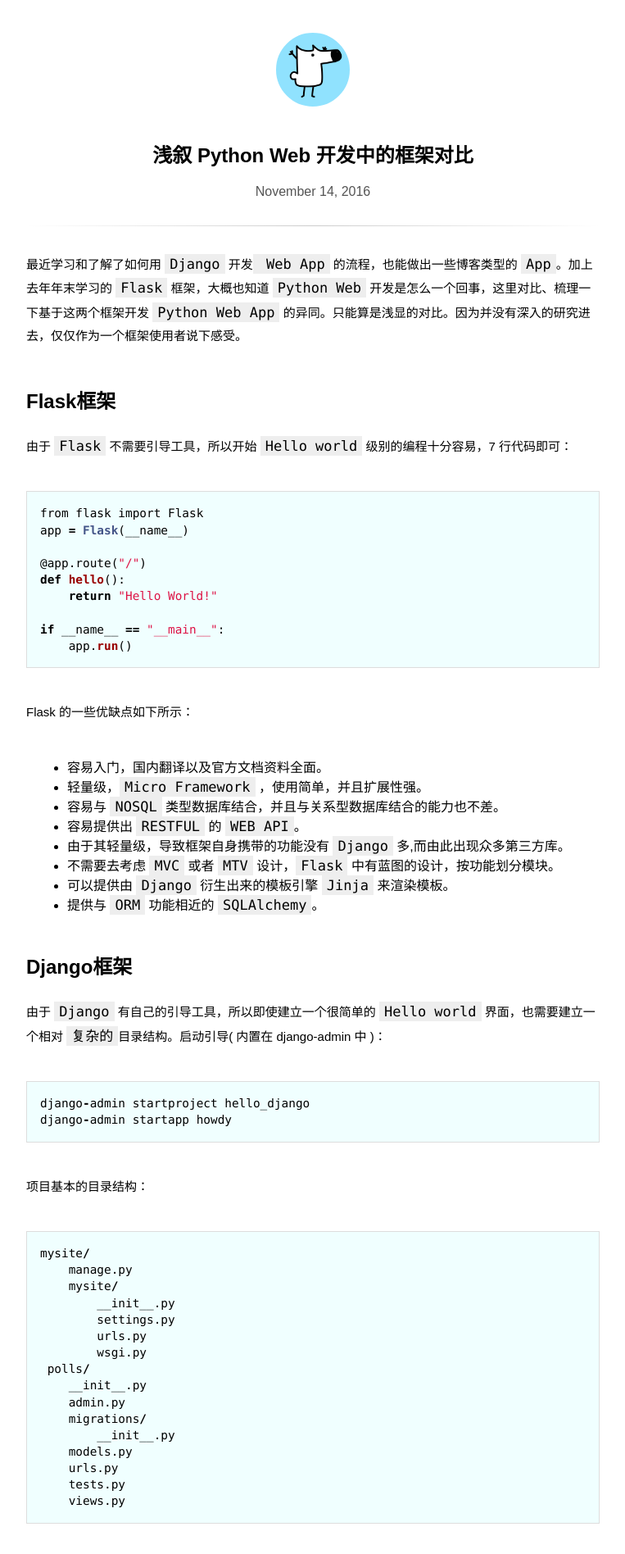
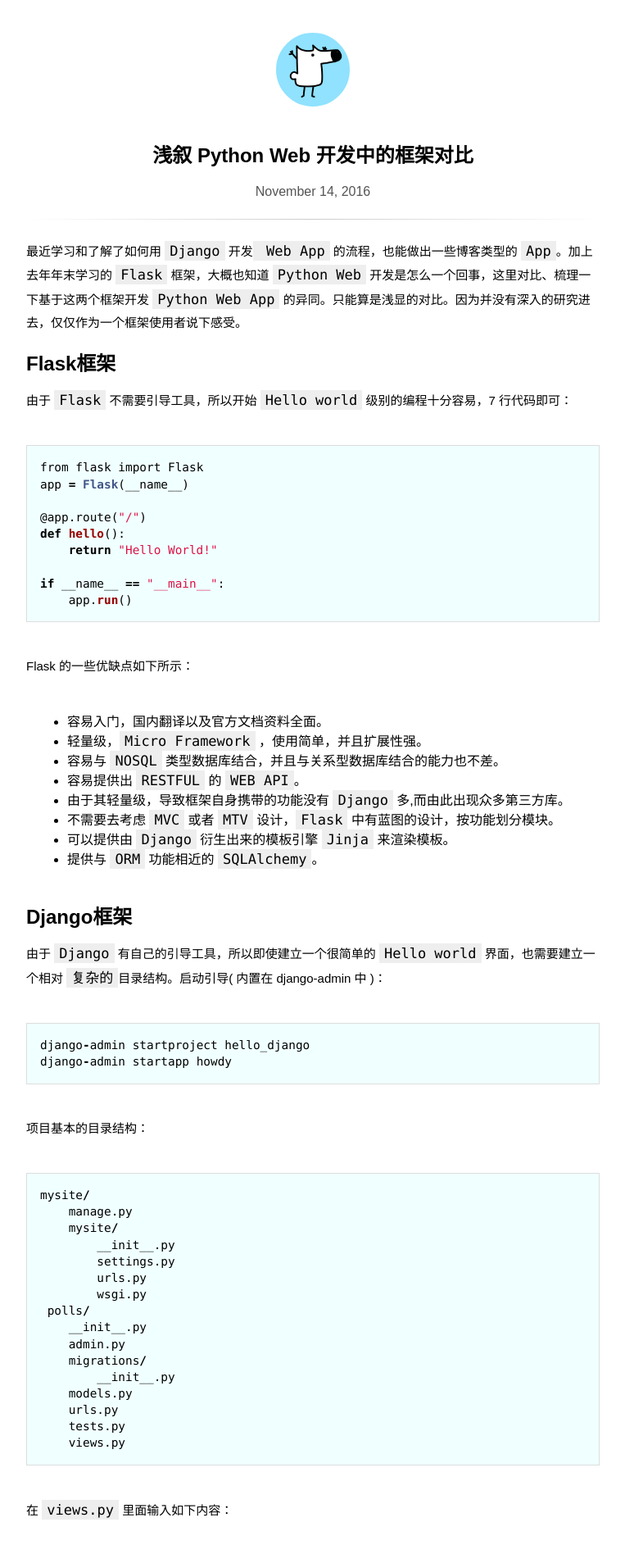
Before and after one commit to wuchangfeng/wuchangfeng.github.io, a Jekyll site: the page built from _posts/2016-11-14--talk-about-django-and-flask.md, in a window 1280 px wide. Shown: the top 1896 px of the page at 82% size, without its empty margins (258-1021 px from the left). Built offline with Jekyll 4.4.1, drawn with Linux system fonts in a browser that asks for light colours; some web fonts are replaced; comment, search, counter and statistics services are not loaded; some of the changed text lies outside the part shown.

Commit message:
blog update

```diff
--- a/_posts/2016-11-14--talk-about-django-and-flask.md
+++ b/_posts/2016-11-14--talk-about-django-and-flask.md
@@ -99,9 +99,9 @@
 
 Django 的一些优缺点如下所示：
 
-- 活跃开源的社区、大量的实例 App、开发文档。
-- Django 自带模板引擎和 ORM 方便开发，但是同时导致 Django 看起来有点厚重。
-- Django 与关系型数据库结合非常好，但是与非关系型数据库结合就没有 Flask 那么好了。
+- 活跃开源的社区、大量的实例 `App`、开发文档。
+- Django 自带模板引擎和 `ORM` 方便开发，但是同时导致 Django 看起来有点厚重。
+- Django 与关系型数据库结合非常好，但是与非关系型数据库结合就没有 `Flask` 那么好了。
 - Django 后台管理及其方便，容易设定角色，几乎写很少的代码，就可以获得很丰富的后台功能权限。
 - Django 由于存在年限的问题，成熟，稳定，靠谱。
 
@@ -120,7 +120,7 @@
 ## 工具及部署
 
 - `PyCharm` 开发工具的不二选择
-- Django1.9 & Flask & Python3.4
-- 虚拟环境以及 Git 和 GitHub 账号
+- `Django1.9 & Flask & Python3.4`
+- 虚拟环境以及 `Git` 和 `GitHub` 账号
 - 免费的部署平台 `Heroku` 和 `pythonanywhere`
 - 自动化部署 `WebHook`
--- a/_sass/main.scss
+++ b/_sass/main.scss
@@ -14,7 +14,7 @@
 h3,
 h4,
 h5 {
-  margin: 45px 0 25px;
+  margin: 15px 0 5px;
 }
 
 .cnzz {
@@ -106,7 +106,7 @@
 
 blockquote {
   border-left: 5px solid #CCCCCC;
-  margin: 40px 0;
+  margin: 20px 0;
   padding: 5px 30px;
   background: #EEEEEE;
 }
@@ -315,7 +315,7 @@
 table {
   width: 100%;
   table-layout: fixed;
-  margin: 45px 0;
+  margin: 25px 0;
   thead {
     background: #F2F2F2;
   }
@@ -346,7 +346,7 @@
     background: -webkit-linear-gradient(left, rgba(255, 255, 255, 0), #CCCCCC, rgba(255, 255, 255, 0));
     background: linear-gradient(to right, rgba(255, 255, 255, 0), #CCCCCC, rgba(255, 255, 255, 0));
     height: 1px;
-    margin: 2em 0;
+    margin: 1.5em 0;
   }
   .center {
     text-align: center;
```
